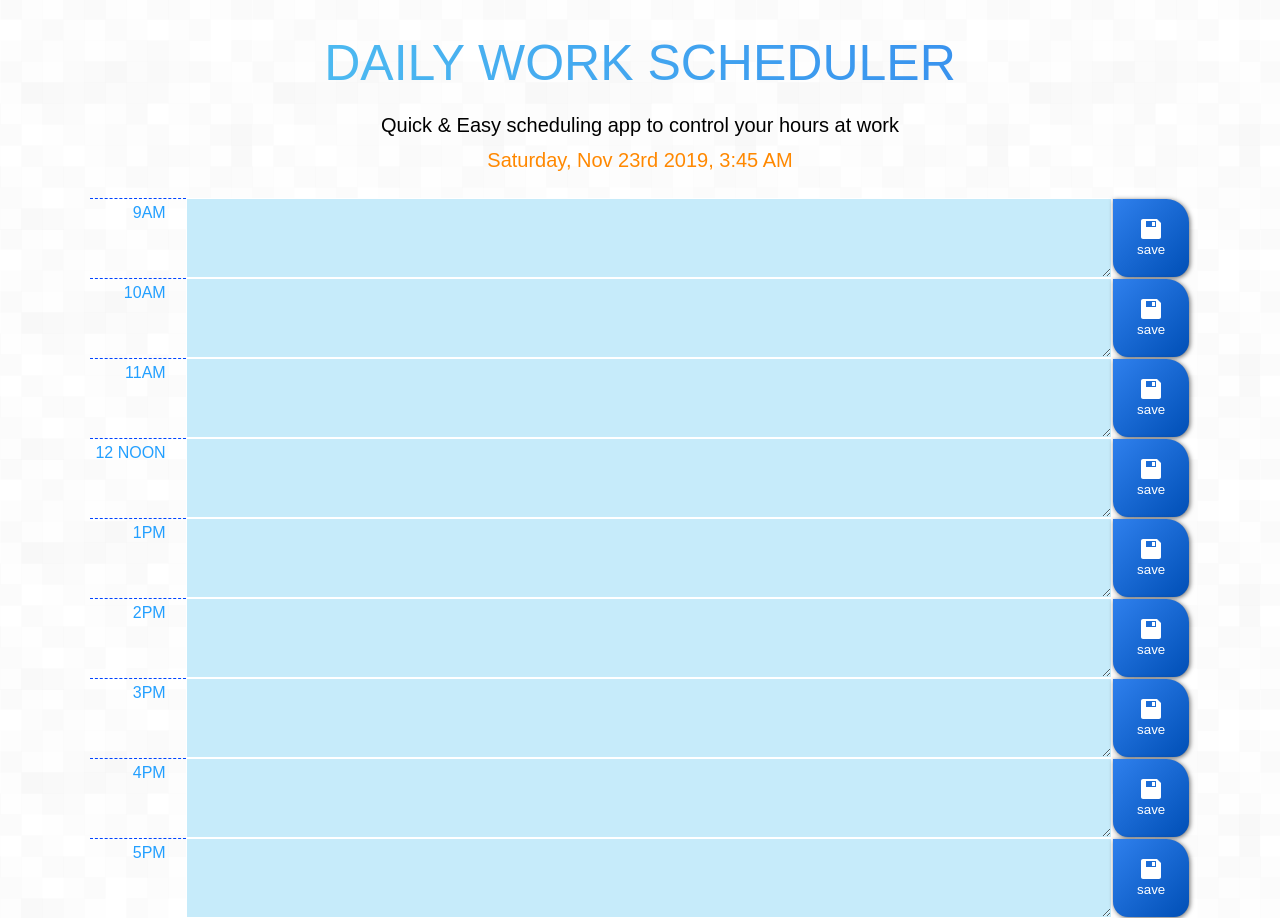
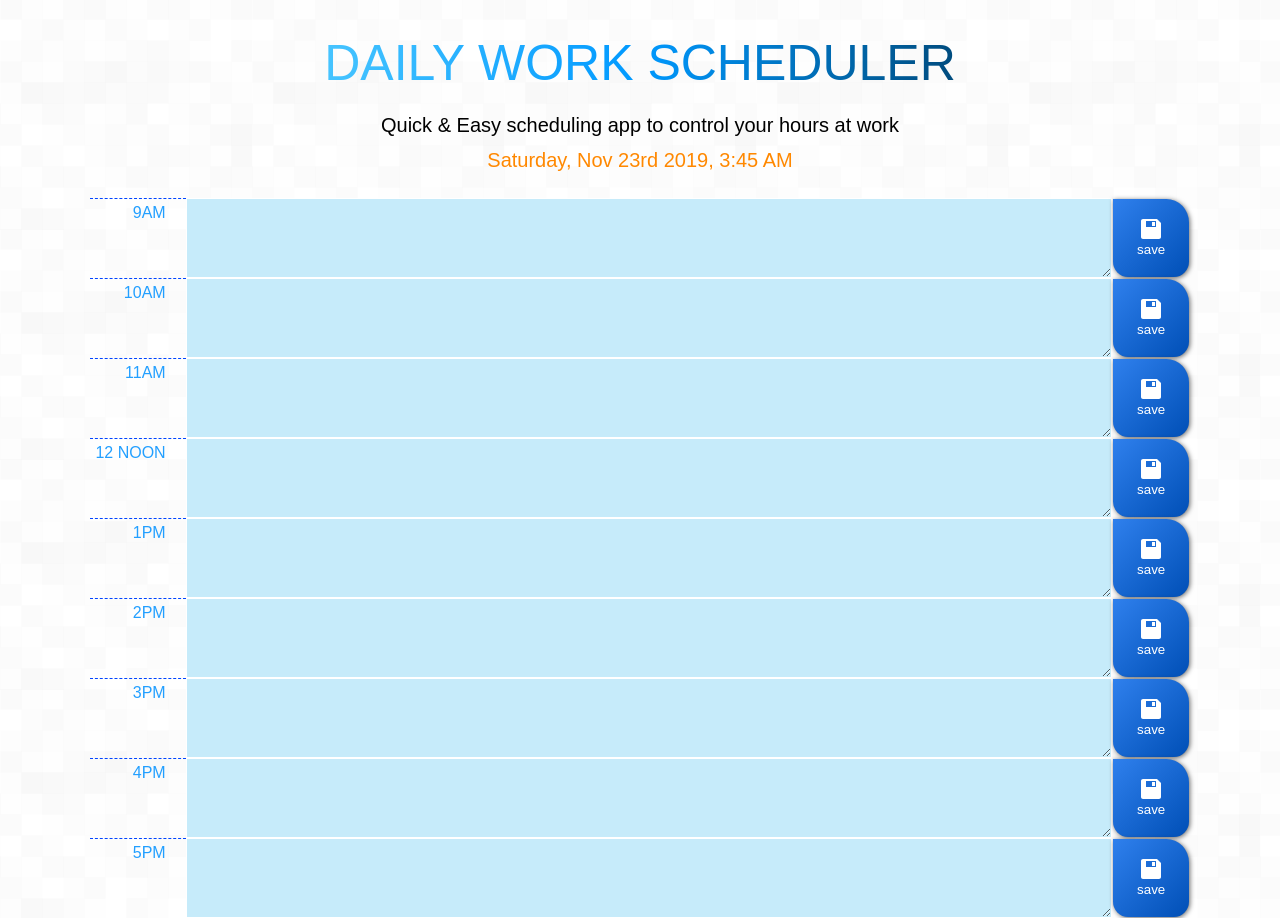
Before and after one commit to bluerainmango/dailyPlanner, a plain HTML site: page index.html in a window 1280 px wide. Drawn offline with nearby package versions, Linux system fonts and the light colour scheme.

Commit message:
changed title color

```diff
--- a/style.css
+++ b/style.css
@@ -31,7 +31,7 @@ header{
 h1{
     text-transform: uppercase;
     font-weight: 300;
-    background-image: linear-gradient(to right, #56CCF2,#2F80ED);
+    background-image: linear-gradient(to right, rgb(139, 238, 255),rgb(0, 153, 255),rgb(0, 1, 2));
     background-clip: text;
     -webkit-background-clip: text;
     color: transparent;
```
